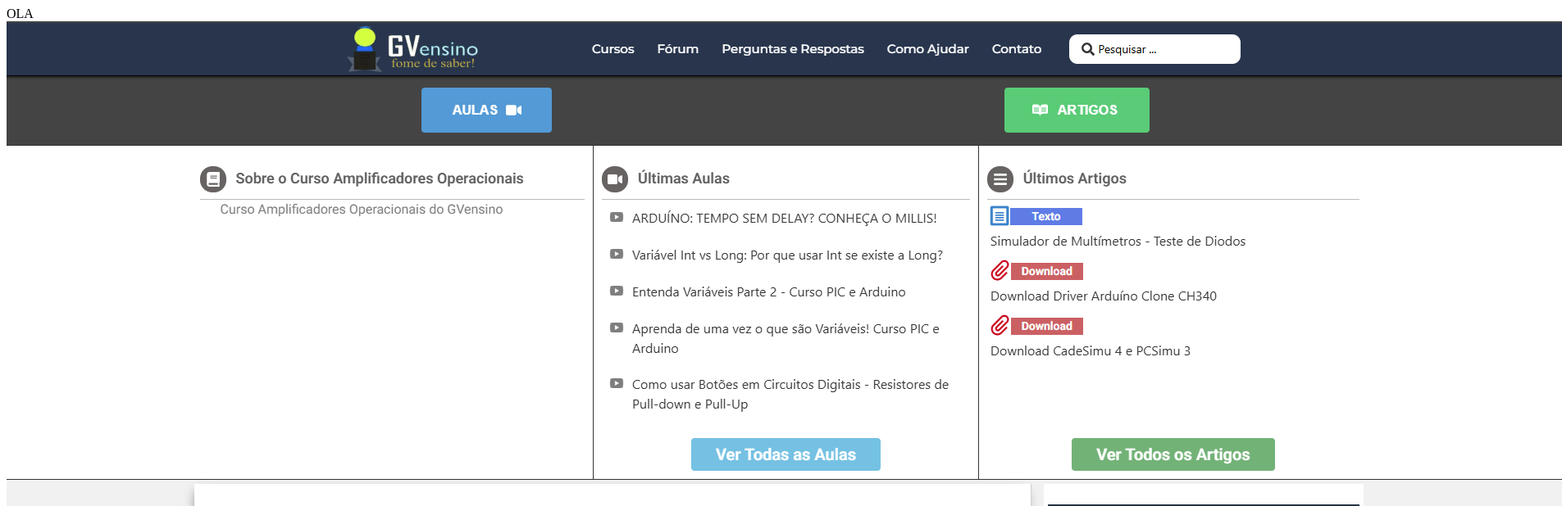
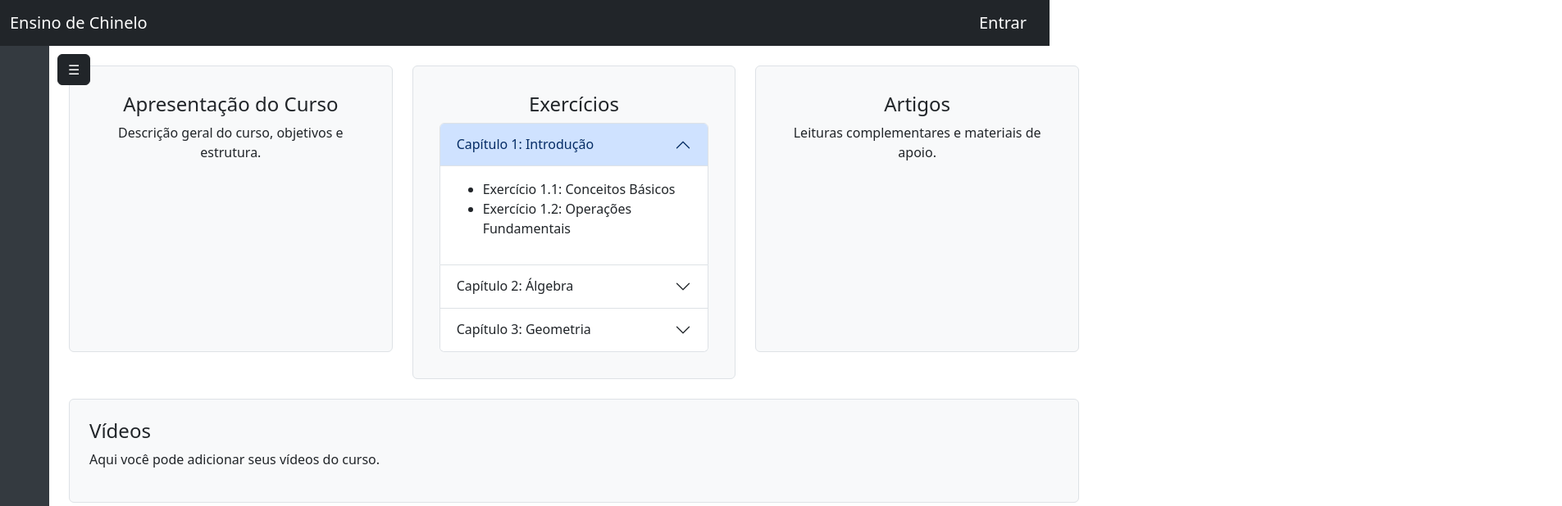
Before and after one commit to gnarciso27/autoria-com-beck, a plain HTML site: page Cursos/Matematica/matematica.html in a window 1280 px wide. Shown: the top 618 px of the page at 82% size, 1905 px wide, since content can reach past the window. Drawn offline with nearby package versions, Linux system fonts and the light colour scheme; files whose address does not match are found by name.

Commit message:
davi gay

```diff
--- a/Cursos/Matematica/mat.css
+++ b/Cursos/Matematica/mat.css
@@ -1,3 +1,65 @@
-.mat__img{
-    size: 60px;
-}
+body {
+    overflow-x: hidden;
+  }
+
+  .sidebar {
+    width: 60px;
+    transition: width 0.3s;
+    height: 100vh;
+    background-color: #343a40;
+    position: fixed;
+    top: 56px;
+    left: 0;
+    z-index: 1030;
+  }
+
+  .sidebar.expanded {
+    width: 200px;
+  }
+
+  .sidebar .nav-link {
+    color: #fff;
+    white-space: nowrap;
+    overflow: hidden;
+  }
+
+  .sidebar .nav-link span {
+    display: none;
+    margin-left: 10px;
+  }
+
+  .sidebar.expanded .nav-link span {
+    display: inline;
+  }
+
+
+  .sidebar-wrapper {
+    position: relative;
+  }
+
+  .toggle-btn {
+    position: absolute;
+    top: 10px;
+    left: 70px;
+    z-index: 1040;
+    transition: left 0.3s;
+  }
+
+  .sidebar.expanded + .toggle-btn {
+    left: 210px;
+  }
+
+  .sidebar.expanded ~ .toggle-btn {
+    left: 210px;
+  }
+
+
+  #mainContent {
+    margin-left: 60px;
+    margin-top: 56px;
+    transition: margin-left 0.3s;
+  }
+
+  .sidebar.expanded ~ #mainContent {
+    margin-left: 200px;
+  }
--- a/Cursos/Matematica/matematica.html
+++ b/Cursos/Matematica/matematica.html
@@ -1,15 +1,130 @@
 <!DOCTYPE html>
-<html lang="en">
+<html lang="pt-br">
 <head>
-    <meta charset="UTF-8">
-    <meta http-equiv="X-UA-Compatible" content="IE=edge">
-    <meta name="viewport" content="width=device-width, initial-scale=1.0">
-    <title>Document</title>
-    <link rel="stylesheet" href="/Cursos/Matematica/mat.css">
+  <meta charset="UTF-8">
+  <meta http-equiv="X-UA-Compatible" content="IE=edge">
+  <meta name="viewport" content="width=device-width, initial-scale=1.0">
+  <link href="https://cdn.jsdelivr.net/npm/bootstrap@5.3.5/dist/css/bootstrap.min.css" rel="stylesheet">
+  <link rel="stylesheet" href="/Cursos/Matematica/mat.css">
+  <link rel="stylesheet" href="/home/cursosCSS/cursos.css">
+  <style>
+    .section-box {
+      min-height: 350px;
+      padding: 2rem;
+    }
+  </style>
+  <title>Ensino de Chinelo</title>
 </head>
 <body>
-    OLA
-    <img class="mat__img" src="../../assets/modelosCurso.png" alt="">
+  <header>
+    <nav class="navbar navbar-expand-lg navbar-dark bg-dark">
+      <div class="container-fluid">
+        <a class="navbar-brand" href="../../home/index.html">Ensino de Chinelo</a>
+        <a class="navbar-brand" href="../../login/login.html">Entrar</a>
+      </div>
+    </nav>
+  </header>
+
+  <div class="sidebar-wrapper position-relative">
+    <div class="sidebar d-flex flex-column p-2" id="sidebar">
+      <a href="../../home/index.html" class="nav-link"><i class="bi bi-house-door"></i><span> Início</span></a>
+      <a href="#" class="nav-link"><i class="bi bi-person"></i><span> Perfil</span></a>
+      <a href="#" class="nav-link"><i class="bi bi-gear"></i><span> Configurações</span></a>
+    </div>
+
+    <button class="btn btn-dark toggle-btn" id="toggleBtn">☰</button>
+  </div>
+
+  <!-- Conteúdo principal -->
+  <div id="mainContent" class="container-fluid mt-4 px-4">
+    <div class="row text-center mb-4">
+      <div class="col-md-4">
+        <div class="border rounded bg-light section-box">
+          <h4>Apresentação do Curso</h4>
+          <p>Descrição geral do curso, objetivos e estrutura.</p>
+        </div>
+      </div>
+      <div class="col-md-4">
+        <div class="border rounded bg-light section-box text-start">
+          <h4 class="text-center">Exercícios</h4>
+
+          <div class="accordion" id="accordionExercicios">
+            <!-- Capítulo 1 -->
+            <div class="accordion-item">
+              <h2 class="accordion-header" id="headingOne">
+                <button class="accordion-button" type="button" data-bs-toggle="collapse" data-bs-target="#collapseOne" aria-expanded="true" aria-controls="collapseOne">
+                  Capítulo 1: Introdução
+                </button>
+              </h2>
+              <div id="collapseOne" class="accordion-collapse collapse show" aria-labelledby="headingOne" data-bs-parent="#accordionExercicios">
+                <div class="accordion-body">
+                  <ul>
+                    <li>Exercício 1.1: Conceitos Básicos</li>
+                    <li>Exercício 1.2: Operações Fundamentais</li>
+                  </ul>
+                </div>
+              </div>
+            </div>
+
+            <!-- Capítulo 2 -->
+            <div class="accordion-item">
+              <h2 class="accordion-header" id="headingTwo">
+                <button class="accordion-button collapsed" type="button" data-bs-toggle="collapse" data-bs-target="#collapseTwo" aria-expanded="false" aria-controls="collapseTwo">
+                  Capítulo 2: Álgebra
+                </button>
+              </h2>
+              <div id="collapseTwo" class="accordion-collapse collapse" aria-labelledby="headingTwo" data-bs-parent="#accordionExercicios">
+                <div class="accordion-body">
+                  <ul>
+                    <li>Exercício 2.1: Equações do 1º Grau</li>
+                    <li>Exercício 2.2: Equações do 2º Grau</li>
+                  </ul>
+                </div>
+              </div>
+            </div>
+
+            <!-- Capítulo 3 -->
+            <div class="accordion-item">
+              <h2 class="accordion-header" id="headingThree">
+                <button class="accordion-button collapsed" type="button" data-bs-toggle="collapse" data-bs-target="#collapseThree" aria-expanded="false" aria-controls="collapseThree">
+                  Capítulo 3: Geometria
+                </button>
+              </h2>
+              <div id="collapseThree" class="accordion-collapse collapse" aria-labelledby="headingThree" data-bs-parent="#accordionExercicios">
+                <div class="accordion-body">
+                  <ul>
+                    <li>Exercício 3.1: Perímetro e Área</li>
+                    <li>Exercício 3.2: Volume de Sólidos</li>
+                  </ul>
+                </div>
+              </div>
+            </div>
+          </div>
+
+        </div>
+      </div>
+
+      <div class="col-md-4">
+        <div class="border rounded bg-light section-box">
+          <h4>Artigos</h4>
+          <p>Leituras complementares e materiais de apoio.</p>
+        </div>
+      </div>
+    </div>
+
+    <!-- Seção de vídeos -->
+    <div class="row">
+      <div class="col-12">
+        <div class="p-4 border rounded bg-light">
+          <h4>Vídeos</h4>
+          <p>Aqui você pode adicionar seus vídeos do curso.</p>
+        </div>
+      </div>
+    </div>
+  </div>
+
+  <script src="/home/script.js"></script>
+  <script src="https://cdn.jsdelivr.net/npm/bootstrap@5.3.5/dist/js/bootstrap.bundle.min.js"></script>
 
 </body>
 </html>
```
Also changed, not shown: Cursos/Eletricidade/eletricidade.html (+37 -0 lines).
